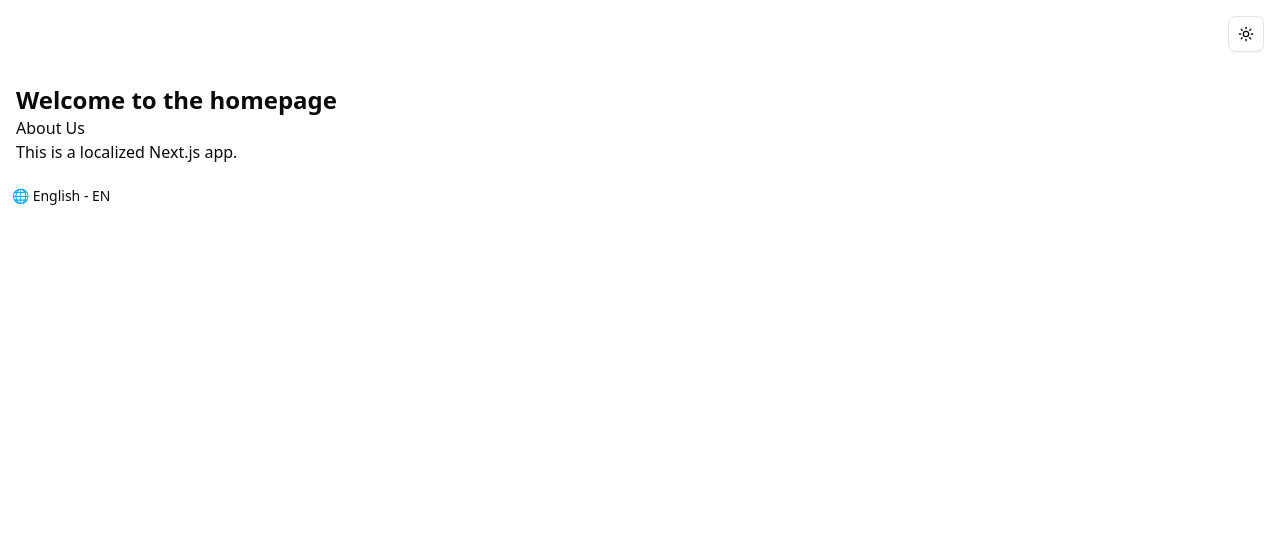
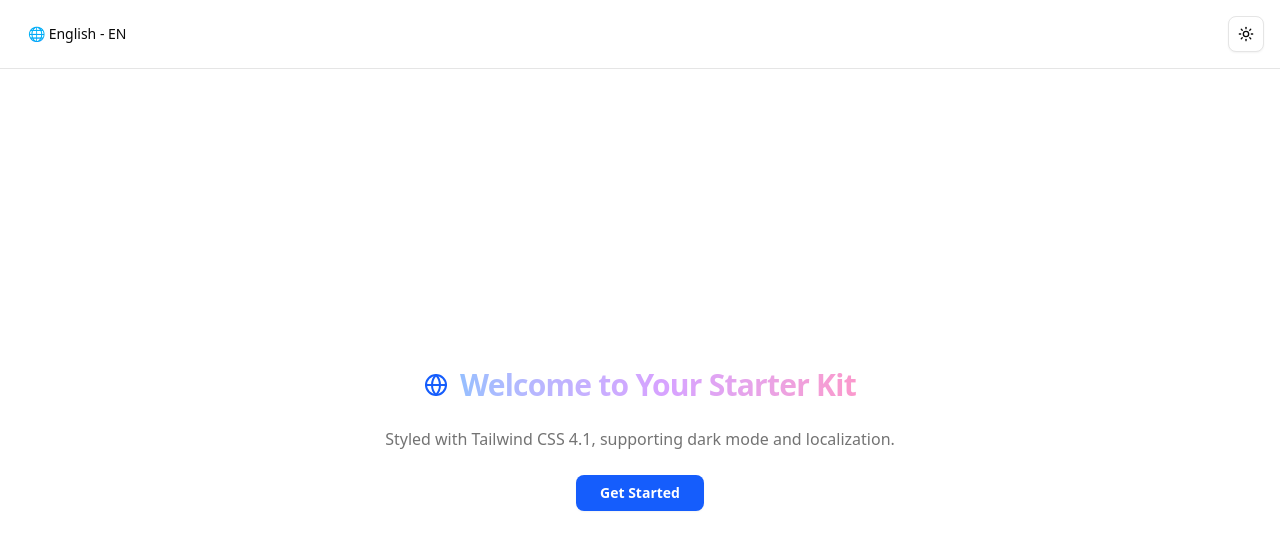
Before and after one commit to b3t0247/nextjs-tailwind, a Next.js app: page /en in a window 1280 px wide. Shown: the top 550 px of the page. Built offline with nearby package versions, Linux system fonts and the light colour scheme.

Commit message:
refactor(i18n): remove next-intl config and update layout + translations

```diff
--- a/next-intl.config.mjs
+++ /dev/null
@@ -1,5 +0,0 @@
-export default {
-  locales: ["en", "es"],
-  defaultLocale: "en",
-  localeDetection: true,
-};
--- a/src/app/[locale]/layout.tsx
+++ b/src/app/[locale]/layout.tsx
@@ -2,17 +2,17 @@ import { NextIntlClientProvider, hasLocale } from "next-intl";
 import { notFound } from "next/navigation";
 import { routing } from "@/i18n/routing";
 import { getMessages, getTranslations } from "next-intl/server";
-import { geistMono, geistSans } from "@/app/layout";
 import LanguageSwitcher from "@/components/ui/language-switcher";
-import { Providers } from "@/components/Providers";
+import { ModeToggle } from "@/components/theme-toggle";
 
 export async function generateMetadata({
   params,
 }: {
   params: { locale: string };
 }) {
-  const resolvedParams = await Promise.resolve(params);
+  const resolvedParams = await Promise.resolve(params); // ✅ explicitly await
   const t = await getTranslations({ locale: resolvedParams.locale });
+
   return {
     title: t("metadata.title"),
     description: t("metadata.description"),
@@ -35,15 +35,16 @@ export default async function LocaleLayout({
   const messages = await getMessages();
 
   return (
-    <html lang={locale} suppressHydrationWarning>
-      <body
-        className={`${geistSans.variable} ${geistMono.variable} antialiased`}
-      >
-        <Providers locale={locale} messages={messages}>
-          {children}
-          <LanguageSwitcher />
-        </Providers>
-      </body>
-    </html>
+    <NextIntlClientProvider
+      messages={messages}
+      locale={locale}
+      timeZone="America/Los_Angeles"
+    >
+      <header className="flex items-center justify-between border-b p-4">
+        <LanguageSwitcher />
+        <ModeToggle />
+      </header>
+      <main>{children}</main>
+    </NextIntlClientProvider>
   );
 }
--- a/src/app/[locale]/page.tsx
+++ b/src/app/[locale]/page.tsx
@@ -1,14 +1,30 @@
 import { useTranslations } from "next-intl";
-import { Link } from "@/i18n/navigation";
+import { Button } from "@/components/ui/button";
+import { Globe } from "lucide-react";
 
 export default function HomePage() {
-  const t = useTranslations();
+  const t = useTranslations("homepage");
 
   return (
-    <main className="p-4">
-      <h1 className="text-2xl font-bold">{t("title")}</h1>
-      <Link href="./tailwind-preview">{t("nav.about")}</Link>
-      <p>{t("description")}</p>
-    </main>
+    <section className="flex min-h-[calc(100vh-60px)] flex-col items-center justify-center gap-6 px-4 py-12 text-center">
+      <div className="group flex max-w-xl flex-col items-center gap-4 text-center sm:flex-row sm:gap-3 sm:text-left">
+        <Globe className="size-8 text-blue-600 transition duration-500 group-hover:text-blue-700 sm:size-6 dark:text-blue-400 dark:group-hover:text-blue-500" />
+        <h1 className="group-hover:animate-pulseOnce animate-pulse bg-gradient-to-r from-blue-500 via-purple-500 to-pink-500 bg-clip-text text-4xl font-bold tracking-tight text-transparent transition duration-500 sm:text-3xl">
+          {t("title")}
+        </h1>
+      </div>
+
+      <p className="text-muted-foreground max-w-xl">{t("description")}</p>
+
+      <a
+        href="https://github.com/b3t0247/nextjs-tailwind/tree/main"
+        target="_blank"
+        rel="noopener noreferrer"
+      >
+        <Button className="rounded-md bg-blue-600 px-6 py-3 font-semibold text-white transition-all duration-300 hover:scale-105 hover:bg-blue-700 hover:shadow-lg focus:ring-2 focus:ring-blue-300 focus:outline-none dark:bg-blue-400 dark:text-gray-900 dark:hover:bg-blue-500 dark:focus:ring-blue-600">
+          {t("cta")}
+        </Button>
+      </a>
+    </section>
   );
 }
--- a/src/app/layout.tsx
+++ b/src/app/layout.tsx
@@ -1,8 +1,6 @@
 import { Geist, Geist_Mono } from "next/font/google";
 import "./globals.css";
 import { ThemeProvider } from "@/components/theme-provider";
-// import LanguageSwitcher from "@/components/ui/language-switcher";
-import { ModeToggle } from "@/components/theme-toggle";
 
 export const geistSans = Geist({
   variable: "--font-geist-sans",
@@ -20,17 +18,19 @@ export default async function RootLayout({
   children: React.ReactNode;
 }>) {
   return (
+    <html lang="en" suppressHydrationWarning>
+      <body
+        className={`${geistSans.variable} ${geistMono.variable} antialiased`}
+      >
         <ThemeProvider
           attribute="class"
           defaultTheme="system"
           enableSystem
           disableTransitionOnChange
         >
-      <header className="flex justify-end p-4">
-        {/* <LanguageSwitcher /> */}
-        <ModeToggle />
-      </header>
           {children}
         </ThemeProvider>
+      </body>
+    </html>
   );
 }
--- a/src/locales/en.json
+++ b/src/locales/en.json
@@ -1,15 +1,12 @@
 {
-  "title": "Welcome to the homepage",
-  "description": "This is a localized Next.js app.",
+  "homepage": {
+    "title": "Welcome to Your Starter Kit",
+    "description": "Styled with Tailwind CSS 4.1, supporting dark mode and localization.",
+    "cta": "Get Started"
+  },
   "language": "English",
-  "greeting": "Hello",
-  "welcome": "Welcome to our site!",
-  "nav": {
-    "home": "Home",
-    "about": "About Us"
-  },
   "metadata": {
-    "title": "Create Next App",
-    "description": "Generated by create next app"
+    "title": "Starter Kit Homepage",
+    "description": "A modern Next.js starter with Tailwind CSS and i18n."
   }
 }
--- a/src/locales/es.json
+++ b/src/locales/es.json
@@ -1,15 +1,12 @@
 {
-  "title": "Bienvenido a la página de inicio",
-  "description": "Esta es una aplicación Next.js localizada.",
+  "homepage": {
+    "title": "Bienvenido a tu Starter Kit",
+    "description": "Diseñado con Tailwind CSS 4.1, con soporte para modo oscuro y localización.",
+    "cta": "Comenzar"
+  },
   "language": "Español",
-  "greeting": "Hola",
-  "welcome": "¡Bienvenido a nuestro sitio!",
-  "nav": {
-    "home": "Inicio",
-    "about": "Sobre Nosotros"
-  },
   "metadata": {
-    "title": "Crear aplicación Next",
-    "description": "Generado por crear aplicación Next"
+    "title": "Página principal del Starter Kit",
+    "description": "Un starter moderno de Next.js con Tailwind CSS e internacionalización."
   }
 }
```
Lines whose indentation alone changed are shown as unchanged.
